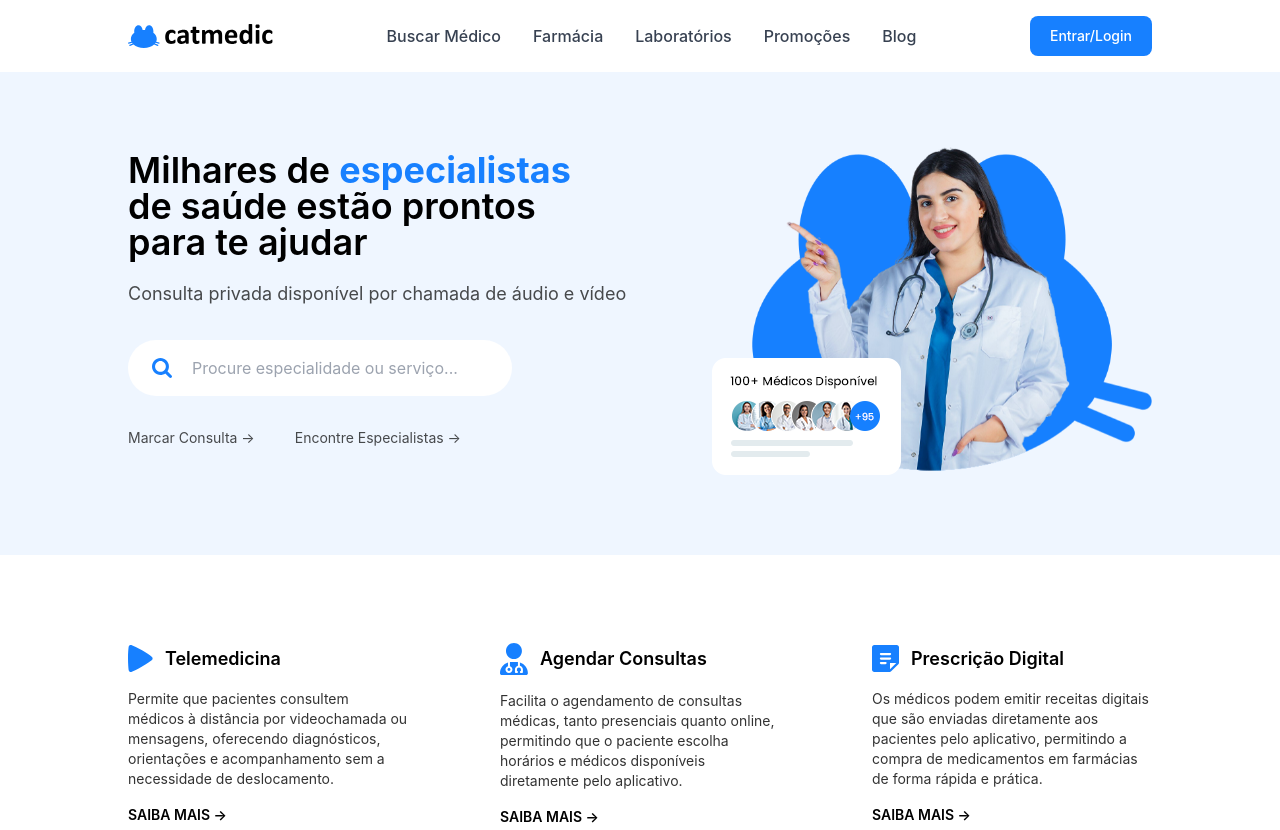
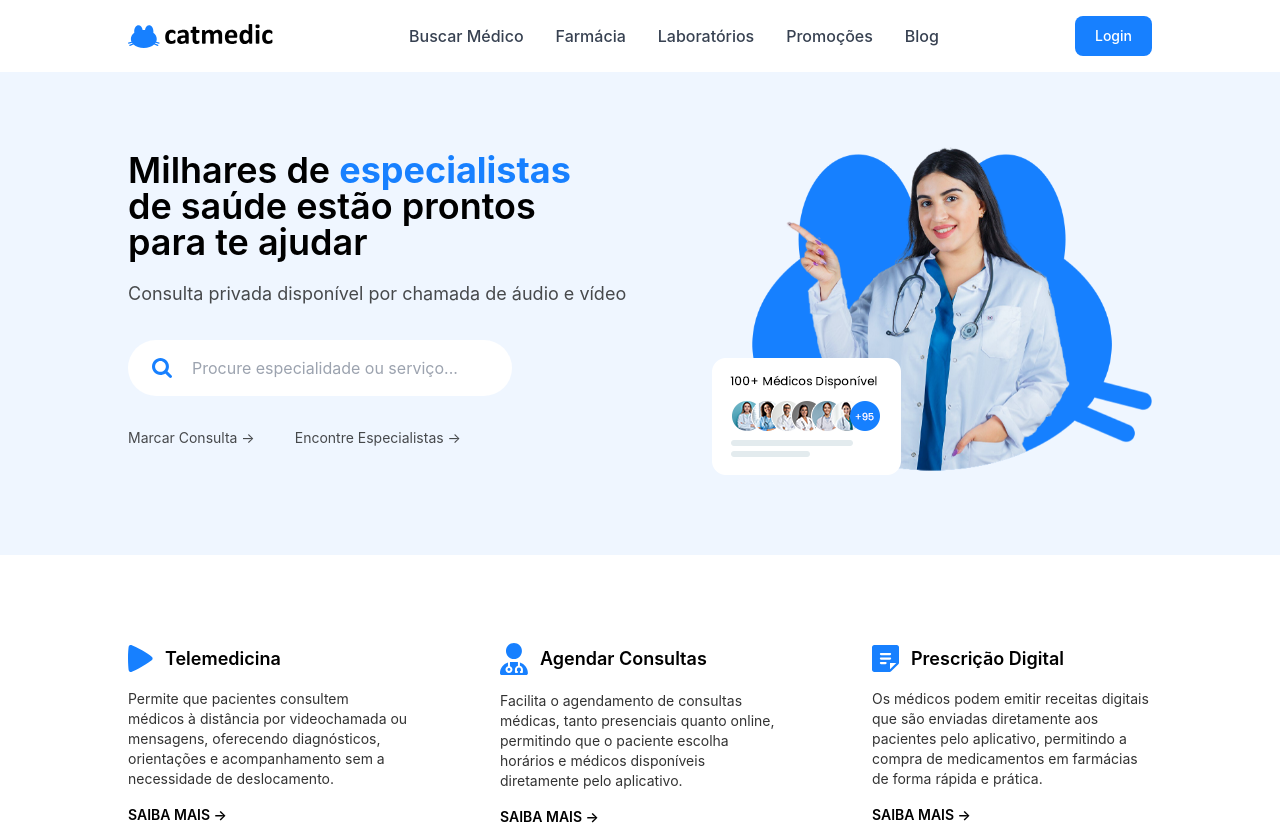
Before and after one commit to joiltonmelo/catmedic-home, a plain HTML site: page index.html in a window 1280 px wide. Shown: the top 830 px of the page. Drawn offline with nearby package versions, Linux system fonts and the light colour scheme.

Commit message:
index / login

```diff
--- a/index.html
+++ b/index.html
@@ -24,7 +24,7 @@
             </a>
 
             <div class="flex items-center lg:order-2">
-                <a href="#" class="text-white bg-primary-600 hover:bg-primary-700 focus:ring-4 focus:ring-primary-300 font-medium rounded-lg text-sm px-4 lg:px-5 py-2 lg:py-2.5 focus:outline-none">Entrar/Login</a>
+                <a href="#" class="text-white bg-primary-600 hover:bg-primary-700 focus:ring-4 focus:ring-primary-300 font-medium rounded-lg text-sm px-4 lg:px-5 py-2 lg:py-2.5 focus:outline-none">Login</a>
 
                 <button data-collapse-toggle="mobile-menu-2" type="button" class="inline-flex items-center p-2 ml-1 text-sm text-gray-500 rounded-lg lg:hidden hover:bg-gray-100 focus:outline-none focus:ring-2 focus:ring-gray-200 dark:text-gray-400 dark:hover:bg-gray-700 dark:focus:ring-gray-600" aria-controls="mobile-menu-2" aria-expanded="false">
                     <span class="sr-only">Open main menu</span>
```
